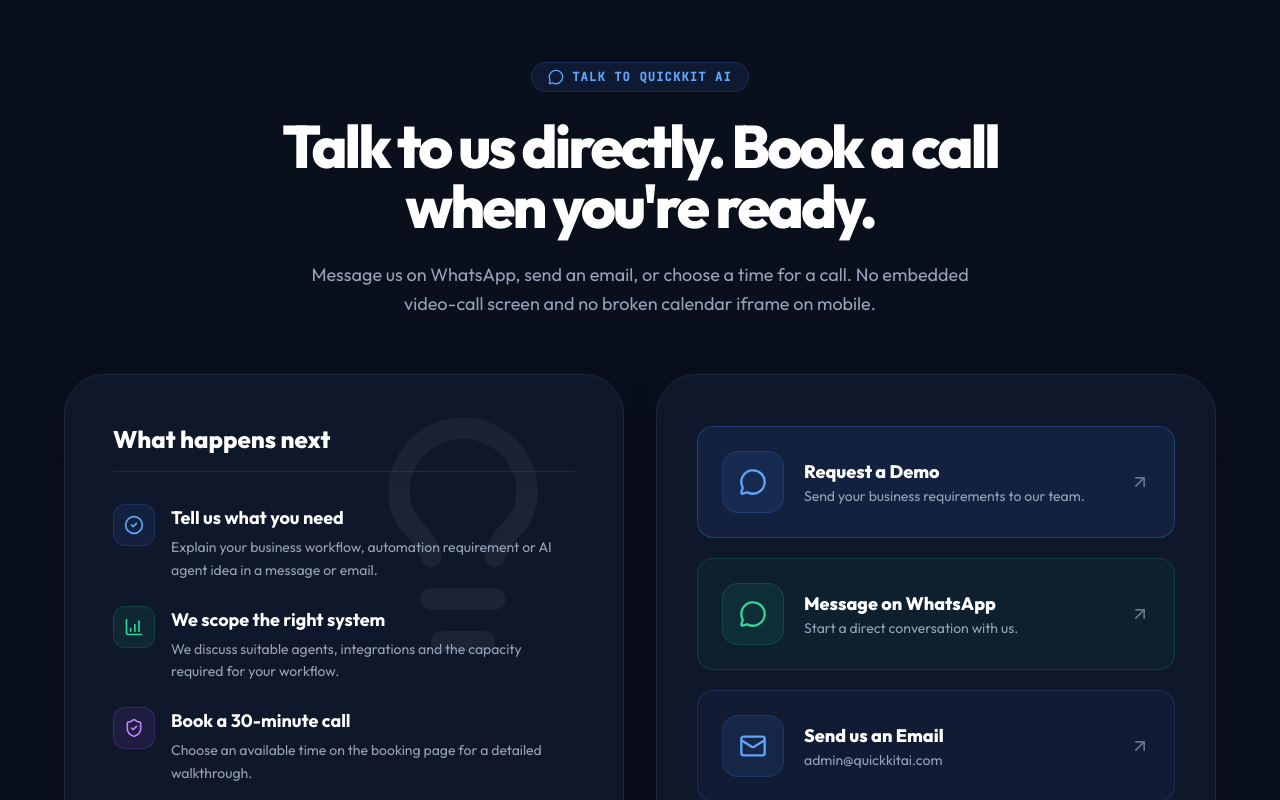
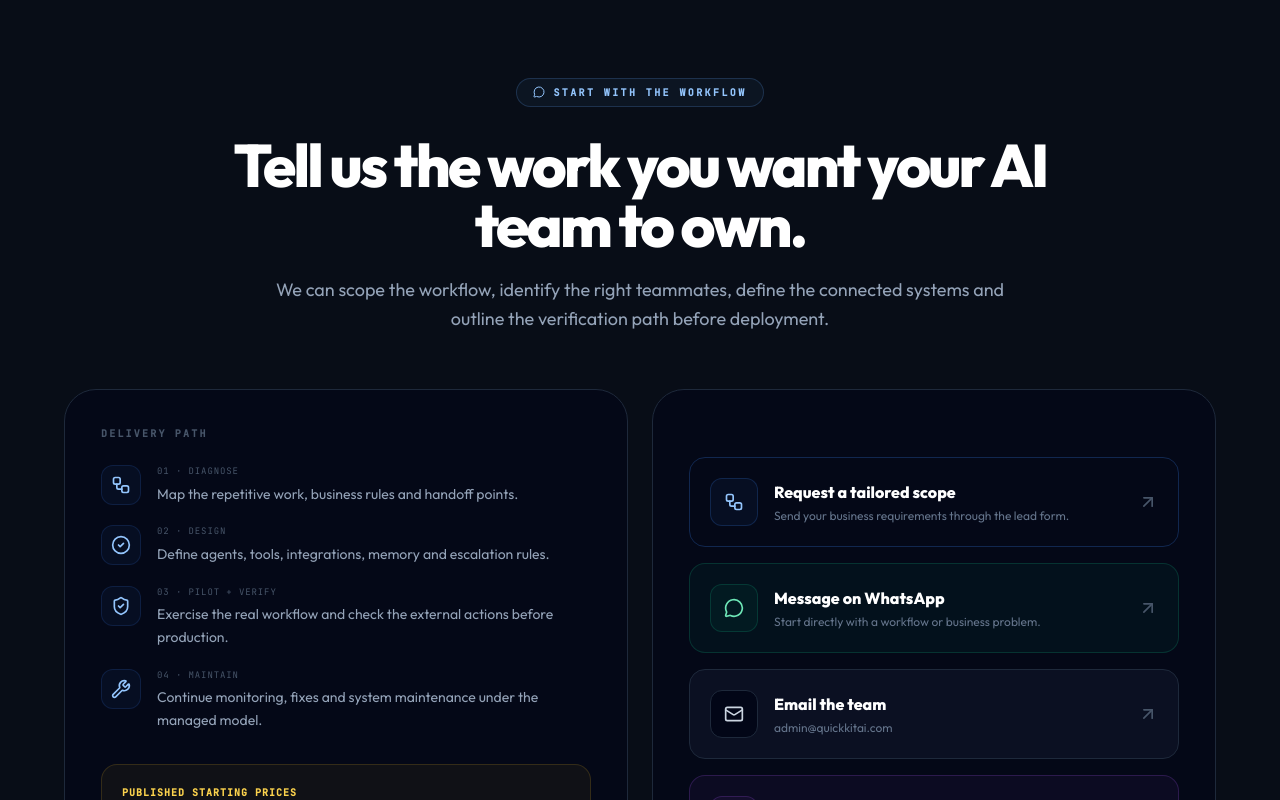
Before and after one commit to princepinku143c-cyber/Quickkit-internal-ai-services, a React (Vite) app: page / in a window 1280 px wide. Shown: the part 9160-9960 px from the top of the page. Built offline with nearby package versions, Linux system fonts and the light colour scheme; no server answers.

Commit message:
feat: upgrade DemoBooking for premium AI workforce positioning

```diff
--- a/components/DemoBooking.tsx
+++ b/components/DemoBooking.tsx
@@ -1,33 +1,39 @@
 import React from 'react';
-import { CheckCircle2, CalendarDays, BarChart4, Lightbulb, ShieldCheck, Mail, MessageCircle, ArrowUpRight } from 'lucide-react';
-import { CONTACT_EMAIL, WHATSAPP_NUMBER } from '../constants';
+import { ArrowUpRight, CalendarDays, CheckCircle2, Mail, MessageCircle, ShieldCheck, Workflow, Wrench } from 'lucide-react';
+import { CONTACT_EMAIL, WHATSAPP_NUMBER, MANAGED_SYSTEMS } from '../constants';
 
 interface DemoBookingProps { onBookDemo?: () => void; }
 const CALENDLY_URL = 'https://calendly.com/princepinku143c/30min';
 
 export const DemoBooking: React.FC<DemoBookingProps> = ({ onBookDemo }) => (
-  <section id="demo" data-page="demo" className="py-24 bg-[#0a0f1c] relative border-t border-slate-800">
-    <div className="container mx-auto px-6 relative z-10">
-      <div className="text-center max-w-3xl mx-auto mb-14">
-        <div className="inline-flex items-center gap-2 px-4 py-1.5 rounded-full bg-blue-500/10 border border-blue-500/20 text-xs font-mono text-blue-400 mb-6 uppercase tracking-widest font-black"><MessageCircle className="w-4 h-4" /> Talk to QuickKit AI</div>
-        <h2 className="text-4xl md:text-6xl font-black text-white mb-6 tracking-tighter">Talk to us directly. Book a call when you're ready.</h2>
-        <p className="text-lg text-slate-400 leading-relaxed max-w-2xl mx-auto">Message us on WhatsApp, send an email, or choose a time for a call. No embedded video-call screen and no broken calendar iframe on mobile.</p>
+  <section id="demo" data-page="demo" className="py-28 bg-[#080d17] border-t border-white/6 relative overflow-hidden">
+    <div className="absolute -left-40 top-10 w-[500px] h-[500px] rounded-full bg-blue-600/7 blur-[120px] pointer-events-none" />
+    <div className="container mx-auto px-5 md:px-8 max-w-7xl relative z-10">
+      <div className="max-w-4xl mx-auto text-center mb-14">
+        <div className="inline-flex items-center gap-2 rounded-full border border-blue-400/20 bg-blue-400/5 px-4 py-1.5 text-[10px] font-mono font-black uppercase tracking-[.24em] text-blue-300"><MessageCircle className="w-3 h-3" /> Start with the workflow</div>
+        <h2 className="mt-7 text-4xl md:text-6xl font-black text-white tracking-[-.045em]">Tell us the work you want your AI team to own.</h2>
+        <p className="mt-5 text-lg leading-relaxed text-slate-400 max-w-3xl mx-auto">We can scope the workflow, identify the right teammates, define the connected systems and outline the verification path before deployment.</p>
       </div>
-      <div className="max-w-6xl mx-auto grid grid-cols-1 lg:grid-cols-2 gap-8">
-        <div className="bg-slate-900 border border-slate-800 rounded-[2.5rem] p-8 md:p-12 shadow-2xl relative overflow-hidden">
-          <div className="absolute top-0 right-0 p-8 opacity-5 pointer-events-none"><Lightbulb className="w-64 h-64"/></div>
-          <div className="relative z-10"><h3 className="text-2xl font-black text-white mb-8 border-b border-slate-700/50 pb-4">What happens next</h3>
-            <ul className="space-y-6 mb-10"><li className="flex items-start gap-4"><div className="p-2.5 bg-blue-500/10 rounded-xl shrink-0 border border-blue-500/20"><CheckCircle2 className="w-5 h-5 text-blue-400"/></div><div><h4 className="text-white font-bold text-lg mb-1">Tell us what you need</h4><p className="text-sm text-slate-400 leading-relaxed">Explain your business workflow, automation requirement or AI agent idea in a message or email.</p></div></li>
-              <li className="flex items-start gap-4"><div className="p-2.5 bg-emerald-500/10 rounded-xl shrink-0 border border-emerald-500/20"><BarChart4 className="w-5 h-5 text-emerald-400"/></div><div><h4 className="text-white font-bold text-lg mb-1">We scope the right system</h4><p className="text-sm text-slate-400 leading-relaxed">We discuss suitable agents, integrations and the capacity required for your workflow.</p></div></li>
-              <li className="flex items-start gap-4"><div className="p-2.5 bg-purple-500/10 rounded-xl shrink-0 border border-purple-500/20"><ShieldCheck className="w-5 h-5 text-purple-400"/></div><div><h4 className="text-white font-bold text-lg mb-1">Book a 30-minute call</h4><p className="text-sm text-slate-400 leading-relaxed">Choose an available time on the booking page for a detailed walkthrough.</p></div></li></ul>
-            <div className="bg-nexus-dark/50 p-6 rounded-2xl border border-slate-700/50 space-y-2"><p className="text-sm text-white font-bold uppercase tracking-widest">₹19,999 KVM 4 · ₹39,999 KVM 8</p><p className="text-sm text-slate-400">First month managed operation included. AI/API usage is billed separately according to actual usage.</p></div>
+
+      <div className="grid lg:grid-cols-2 gap-6 max-w-6xl mx-auto">
+        <div className="rounded-[2rem] border border-slate-800 bg-slate-950/65 p-7 md:p-9">
+          <p className="text-[10px] font-mono font-black uppercase tracking-[.22em] text-slate-600">Delivery path</p>
+          <div className="mt-6 space-y-5">
+            {[
+              [Workflow,'01','Diagnose','Map the repetitive work, business rules and handoff points.'],
+              [CheckCircle2,'02','Design','Define agents, tools, integrations, memory and escalation rules.'],
+              [ShieldCheck,'03','Pilot + Verify','Exercise the real workflow and check the external actions before production.'],
+              [Wrench,'04','Maintain','Continue monitoring, fixes and system maintenance under the managed model.'],
+            ].map(([Icon,n,title,body])=><div key={String(n)} className="flex gap-4"><div className="w-10 h-10 rounded-xl border border-blue-500/15 bg-blue-500/5 flex items-center justify-center shrink-0">{React.createElement(Icon as React.ElementType,{className:'w-5 h-5 text-blue-300'})}</div><div><div className="text-[9px] font-mono uppercase tracking-widest text-slate-600">{String(n)} · {String(title)}</div><p className="mt-1 text-sm leading-relaxed text-slate-400">{String(body)}</p></div></div>)}
           </div>
+          <div className="mt-8 rounded-2xl border border-amber-400/15 bg-amber-400/5 p-5"><p className="text-[10px] font-mono font-black uppercase tracking-widest text-amber-300">Published starting prices</p><p className="mt-2 text-sm font-black text-white">KVM 4 ₹{MANAGED_SYSTEMS.KVM4.setupINR.toLocaleString('en-IN')} · KVM 8 ₹{MANAGED_SYSTEMS.KVM8.setupINR.toLocaleString('en-IN')}</p><p className="mt-2 text-xs leading-relaxed text-slate-500">First month managed operation included. Maintenance starts in month 2. AI/API and third-party provider usage is separate.</p></div>
         </div>
-        <div className="bg-slate-900 border border-slate-800 rounded-[2.5rem] p-8 md:p-10 shadow-2xl flex flex-col justify-center gap-5">
-          <button type="button" onClick={onBookDemo} className="group flex items-center gap-5 p-6 rounded-2xl border border-blue-500/30 bg-blue-500/10 hover:bg-blue-500/15 hover:border-blue-500/50 transition-all text-left"><div className="p-4 rounded-2xl bg-blue-500/10 border border-blue-500/20"><MessageCircle className="w-7 h-7 text-blue-400"/></div><div className="flex-1"><p className="text-white font-black text-lg">Request a Demo</p><p className="text-sm text-slate-400">Send your business requirements to our team.</p></div><ArrowUpRight className="w-5 h-5 text-slate-500 group-hover:text-blue-400"/></button>
-          <a href={`https://wa.me/${WHATSAPP_NUMBER}?text=${encodeURIComponent('Hi, I want to discuss a managed AI system for my business.')}`} target="_blank" rel="noopener noreferrer" className="group flex items-center gap-5 p-6 rounded-2xl border border-emerald-500/20 bg-emerald-500/5 hover:bg-emerald-500/10 hover:border-emerald-500/40 transition-all"><div className="p-4 rounded-2xl bg-emerald-500/10 border border-emerald-500/20"><MessageCircle className="w-7 h-7 text-emerald-400"/></div><div className="flex-1"><p className="text-white font-black text-lg">Message on WhatsApp</p><p className="text-sm text-slate-400">Start a direct conversation with us.</p></div><ArrowUpRight className="w-5 h-5 text-slate-500 group-hover:text-emerald-400"/></a>
-          <a href={`mailto:${CONTACT_EMAIL}?subject=${encodeURIComponent('Managed AI System Inquiry')}`} className="group flex items-center gap-5 p-6 rounded-2xl border border-blue-500/20 bg-blue-500/5 hover:bg-blue-500/10 hover:border-blue-500/40 transition-all"><div className="p-4 rounded-2xl bg-blue-500/10 border border-blue-500/20"><Mail className="w-7 h-7 text-blue-400"/></div><div className="flex-1"><p className="text-white font-black text-lg">Send us an Email</p><p className="text-sm text-slate-400">{CONTACT_EMAIL}</p></div><ArrowUpRight className="w-5 h-5 text-slate-500 group-hover:text-blue-400"/></a>
-          <a href={CALENDLY_URL} target="_blank" rel="noopener noreferrer" className="group flex items-center gap-5 p-6 rounded-2xl border border-purple-500/30 bg-purple-500/10 hover:bg-purple-500/15 hover:border-purple-500/50 transition-all"><div className="p-4 rounded-2xl bg-purple-500/10 border border-purple-500/20"><CalendarDays className="w-7 h-7 text-purple-400"/></div><div className="flex-1"><p className="text-white font-black text-lg">Book a 30-Minute Call</p><p className="text-sm text-slate-400">Open the secure booking page and choose your time.</p></div><ArrowUpRight className="w-5 h-5 text-slate-500 group-hover:text-purple-400"/></a>
+
+        <div className="rounded-[2rem] border border-slate-800 bg-slate-950/65 p-7 md:p-9 flex flex-col justify-center gap-4">
+          <button type="button" onClick={onBookDemo} className="group flex items-center gap-4 rounded-2xl border border-blue-500/25 bg-blue-500/8 p-5 text-left hover:bg-blue-500/12 transition-all"><div className="w-12 h-12 rounded-xl border border-blue-500/20 bg-blue-500/5 flex items-center justify-center"><Workflow className="w-5 h-5 text-blue-300" /></div><div className="flex-1"><p className="text-base font-black text-white">Request a tailored scope</p><p className="mt-1 text-xs text-slate-500">Send your business requirements through the lead form.</p></div><ArrowUpRight className="w-5 h-5 text-slate-600 group-hover:text-blue-300" /></button>
+          <a href={`https://wa.me/${WHATSAPP_NUMBER}?text=${encodeURIComponent('Hi, I want to discuss a managed AI workforce for my business.')}`} target="_blank" rel="noopener noreferrer" className="group flex items-center gap-4 rounded-2xl border border-emerald-500/20 bg-emerald-500/5 p-5 hover:bg-emerald-500/10 transition-all"><div className="w-12 h-12 rounded-xl border border-emerald-500/20 bg-emerald-500/5 flex items-center justify-center"><MessageCircle className="w-5 h-5 text-emerald-300" /></div><div className="flex-1"><p className="text-base font-black text-white">Message on WhatsApp</p><p className="mt-1 text-xs text-slate-500">Start directly with a workflow or business problem.</p></div><ArrowUpRight className="w-5 h-5 text-slate-600 group-hover:text-emerald-300" /></a>
+          <a href={`mailto:${CONTACT_EMAIL}?subject=${encodeURIComponent('Managed AI Workforce Inquiry')}`} className="group flex items-center gap-4 rounded-2xl border border-slate-800 bg-slate-900/60 p-5 hover:border-blue-500/25 transition-all"><div className="w-12 h-12 rounded-xl border border-slate-800 bg-slate-950 flex items-center justify-center"><Mail className="w-5 h-5 text-slate-300" /></div><div className="flex-1"><p className="text-base font-black text-white">Email the team</p><p className="mt-1 text-xs text-slate-500">{CONTACT_EMAIL}</p></div><ArrowUpRight className="w-5 h-5 text-slate-600" /></a>
+          <a href={CALENDLY_URL} target="_blank" rel="noopener noreferrer" className="group flex items-center gap-4 rounded-2xl border border-purple-500/20 bg-purple-500/5 p-5 hover:bg-purple-500/10 transition-all"><div className="w-12 h-12 rounded-xl border border-purple-500/20 bg-purple-500/5 flex items-center justify-center"><CalendarDays className="w-5 h-5 text-purple-300" /></div><div className="flex-1"><p className="text-base font-black text-white">Book a 30-minute call</p><p className="mt-1 text-xs text-slate-500">Open the booking page and choose an available time.</p></div><ArrowUpRight className="w-5 h-5 text-slate-600 group-hover:text-purple-300" /></a>
         </div>
       </div>
     </div>
```
